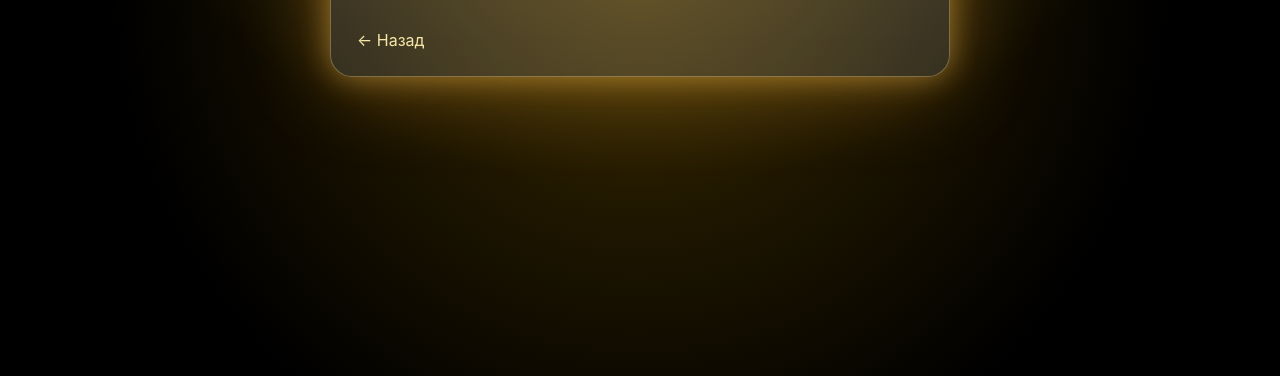
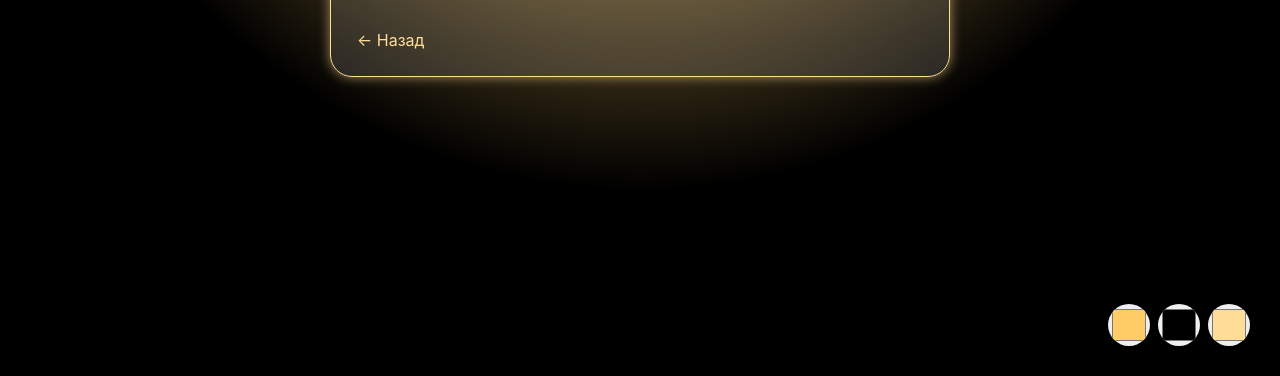
Before and after one commit to danilo645645/limoGDZ, a plain HTML site: page eng.html in a window 1280 px wide. Shown: the part 424-800 px from the top of the page. Drawn offline with Linux system fonts and the light colour scheme.

Commit message:
Update eng.html

```diff
--- a/eng.html
+++ b/eng.html
@@ -5,13 +5,17 @@
 <meta name="viewport" content="width=device-width, initial-scale=1.0">
 <title>Английский язык — 6Д авто-ДЗ</title>
 <style>
+:root{
+  --bg-color:#000000;
+  --accent-color:#ffcc66;
+  --ui-color:#ffdd99;
+}
+
 *{box-sizing:border-box;font-family:-apple-system,BlinkMacSystemFont,'Segoe UI',Roboto,sans-serif}
 body{
  margin:0;min-height:100vh;display:flex;align-items:center;justify-content:center;
- background:
-  radial-gradient(circle at top, rgba(255,220,120,.3), transparent 60%),
-  radial-gradient(circle at center, #3a2a00, #000 70%);
- color:#f6e7a8;
+ background:radial-gradient(circle at top, var(--accent-color), transparent 60%), var(--bg-color);
+ color:var(--ui-color);
 }
 .card{
  width:100%;max-width:620px;
@@ -19,12 +23,12 @@ body{
  backdrop-filter:blur(18px);
  border-radius:22px;
  padding:26px;
- box-shadow:0 0 30px rgba(255,200,80,.45),0 0 90px rgba(255,170,40,.35);
- border:1px solid rgba(255,220,150,.35);
+ box-shadow:0 0 12px color-mix(in srgb, var(--ui-color) 60%, transparent);
+ border:1px solid var(--ui-color);
 }
 h1{margin-bottom:12px}
 p{font-size:15px;opacity:.9}
-a{color:#f6e7a8;text-decoration:none}
+a{color:var(--ui-color);text-decoration:none}
 a.back{display:inline-block;margin-top:18px}
 .buttons{display:grid;grid-template-columns:1fr 1fr;gap:12px;margin-top:18px}
 .btn{display:block;padding:14px;text-align:center;border-radius:14px;background:rgba(255,255,255,.18)}
@@ -43,5 +47,66 @@ a.back{display:inline-block;margin-top:18px}
 <a class="back" href="index.html">← Назад</a>
 
 </div>
+
+<div id="colorWheel" style="
+ position:fixed;
+ bottom:20px;
+ right:20px;
+ background:rgba(0,0,0,.45);
+ padding:10px;
+ border-radius:18px;
+ backdrop-filter:blur(10px);
+ display:flex;
+ gap:8px;
+ z-index:9999;
+">
+
+<label title="Подсветка фона">
+ <input id="accentPicker" type="color"
+  style="width:42px;height:42px;border-radius:50%;border:none;cursor:pointer;">
+</label>
+
+<label title="Фон">
+ <input id="bgPicker" type="color"
+  style="width:42px;height:42px;border-radius:50%;border:none;cursor:pointer;">
+</label>
+
+<label title="Интерфейс (текст, обводка, glow)">
+ <input id="uiPicker" type="color"
+  style="width:42px;height:42px;border-radius:50%;border:none;cursor:pointer;">
+</label>
+
+</div>
+
+<script>
+const root=document.documentElement;
+const acc=document.getElementById('accentPicker');
+const bg=document.getElementById('bgPicker');
+const ui=document.getElementById('uiPicker');
+
+// load saved
+acc.value=localStorage.getItem('accent')||'#ffcc66';
+bg.value=localStorage.getItem('bg')||'#000000';
+ui.value=localStorage.getItem('ui')||'#ffdd99';
+
+root.style.setProperty('--accent-color', acc.value);
+root.style.setProperty('--bg-color', bg.value);
+root.style.setProperty('--ui-color', ui.value);
+
+// live update
+acc.oninput=()=>{
+ root.style.setProperty('--accent-color', acc.value);
+ localStorage.setItem('accent', acc.value);
+};
+bg.oninput=()=>{
+ root.style.setProperty('--bg-color', bg.value);
+ localStorage.setItem('bg', bg.value);
+};
+ui.oninput=()=>{
+ root.style.setProperty('--ui-color', ui.value);
+ localStorage.setItem('ui', ui.value);
+};
+</script>
 </body>
+
 </html>
```
